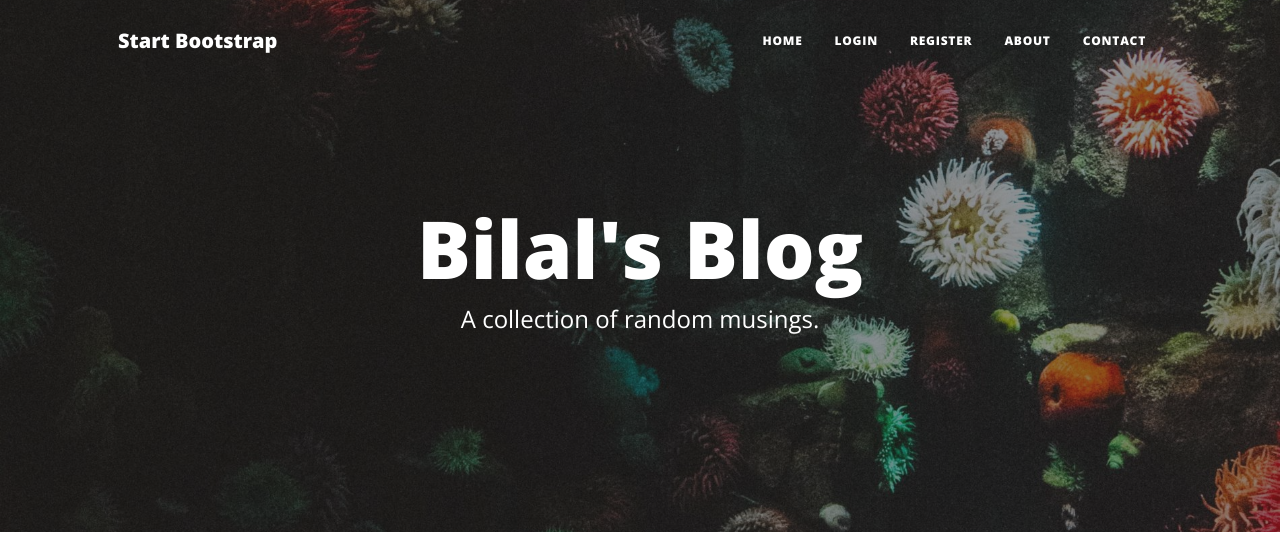
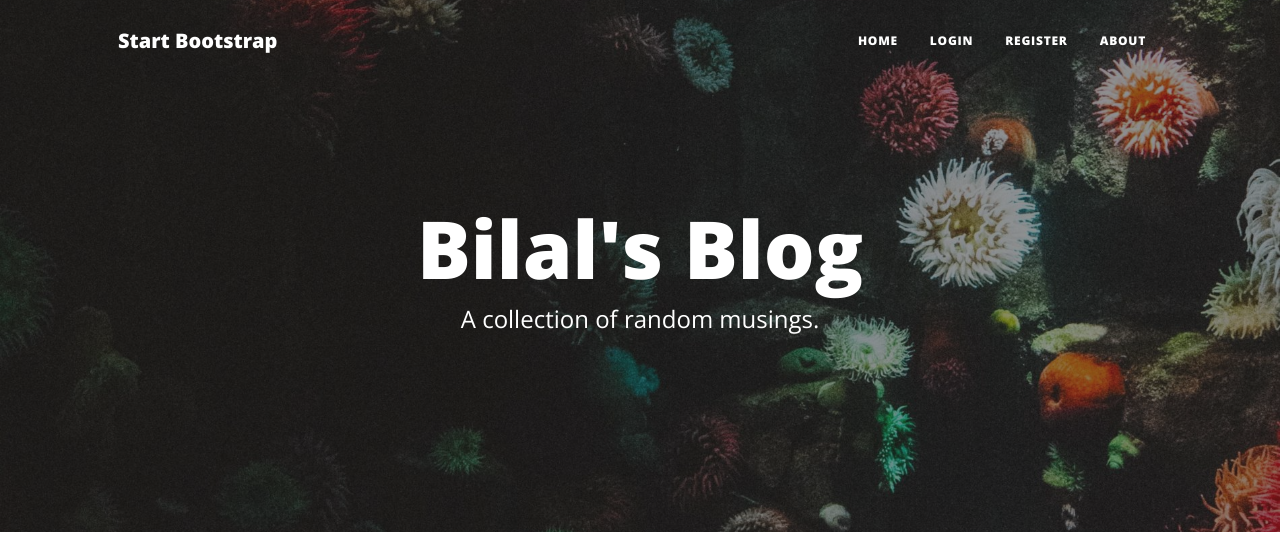
Before and after one commit to bilalelkhouly/blog-website, a Flask app: page / in a window 1280 px wide. Shown: the top 536 px of the page. Run offline with Flask 3, Linux system fonts and the light colour scheme; data that the repository does not hold is empty; some libraries are stand-ins or nearby versions.

Commit message:
removed Contact functionality

```diff
--- a/main.py
+++ b/main.py
@@ -218,9 +218,9 @@ def about():
     return render_template("about.html", current_user=current_user)
 
 
-@app.route("/contact")
-def contact():
-    return render_template("contact.html", current_user=current_user)
+# @app.route("/contact")
+# def contact():
+#     return render_template("contact.html", current_user=current_user)
 
 
 if __name__ == "__main__":
--- a/templates/contact.html
+++ b/templates/contact.html
@@ -9,7 +9,7 @@
     <div class="row gx-4 gx-lg-5 justify-content-center">
       <div class="col-md-10 col-lg-8 col-xl-7">
         <div class="page-heading">
-          {% if msg_sent: %}
+          {% if msg_sent %}
           <h1>Successfully sent your message</h1>
           {% else: %}
           <h1>Contact Me</h1>
--- a/templates/header.html
+++ b/templates/header.html
@@ -97,13 +97,6 @@
                 >About</a
               >
             </li>
-            <li class="nav-item">
-              <a
-                class="nav-link px-lg-3 py-3 py-lg-4"
-                href="{{ url_for('contact') }}"
-                >Contact</a
-              >
-            </li>
           </ul>
         </div>
       </div>
```
